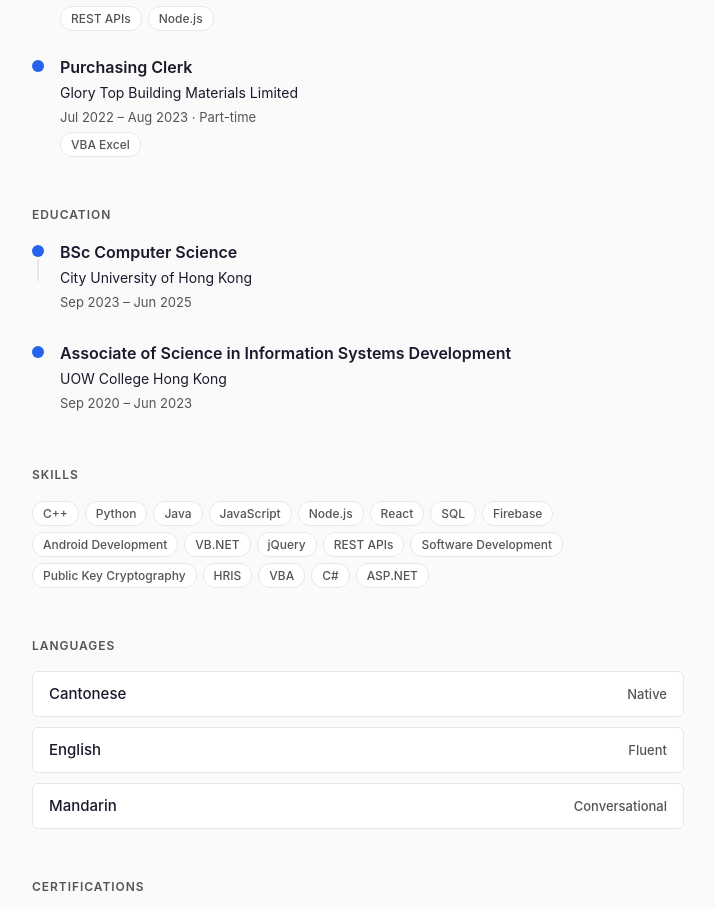
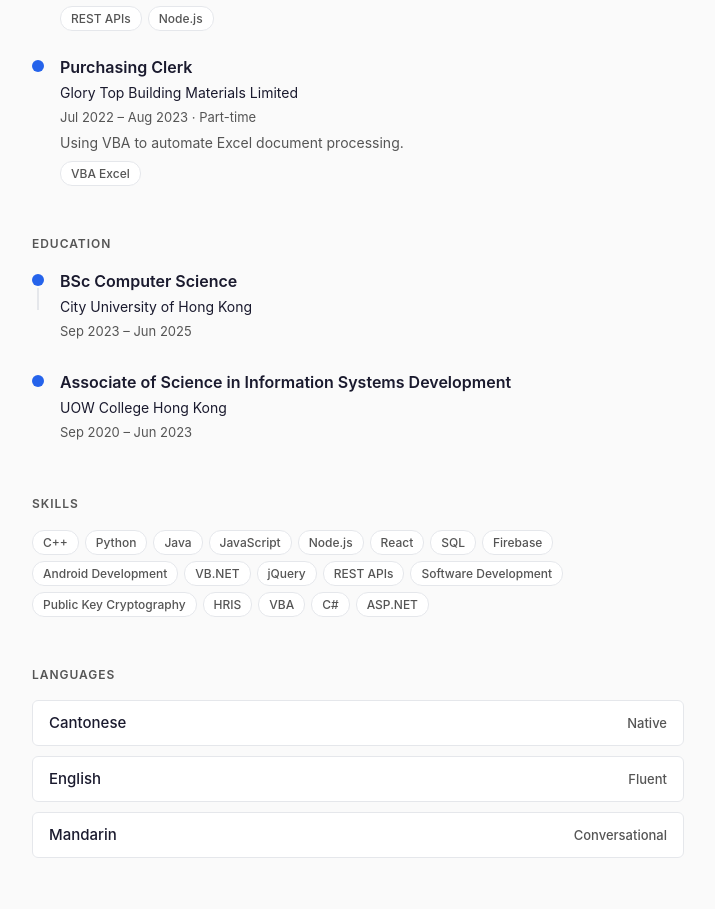
Before and after one commit to alesscyc/about-me, a React (Vite) app: page / in a window 1280 px wide. Shown: the part 1162-2071 px from the top of the page, without its empty margins (282-997 px from the left). Built offline with nearby package versions, Linux system fonts and the light colour scheme.

Commit message:
Add Purchasing Clerk description

```diff
--- a/src/data/profile.js
+++ b/src/data/profile.js
@@ -53,6 +53,8 @@ export const profile = {
       period: "Jul 2022 – Aug 2023",
       type: "Part-time",
       type_zh: "兼職",
+      description: "Using VBA to automate Excel document processing.",
+      description_zh: "使用 VBA 自動化 Excel 文件處理。",
       skills: ["VBA Excel"],
     },
   ],
```
